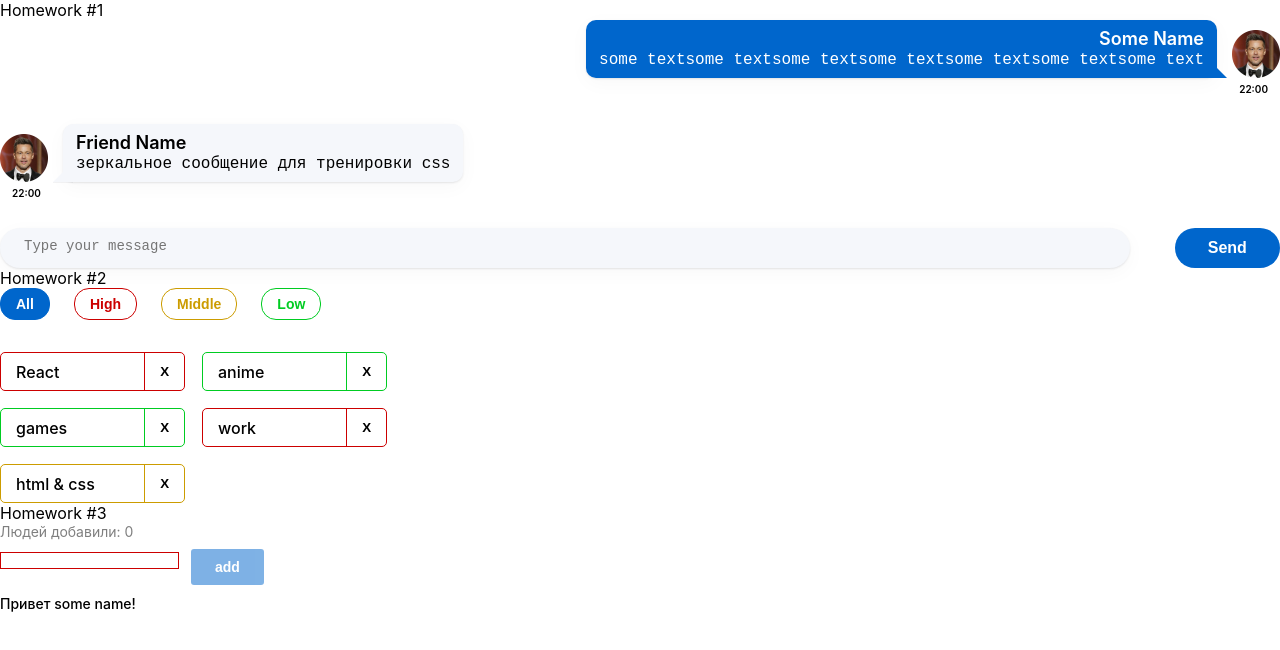
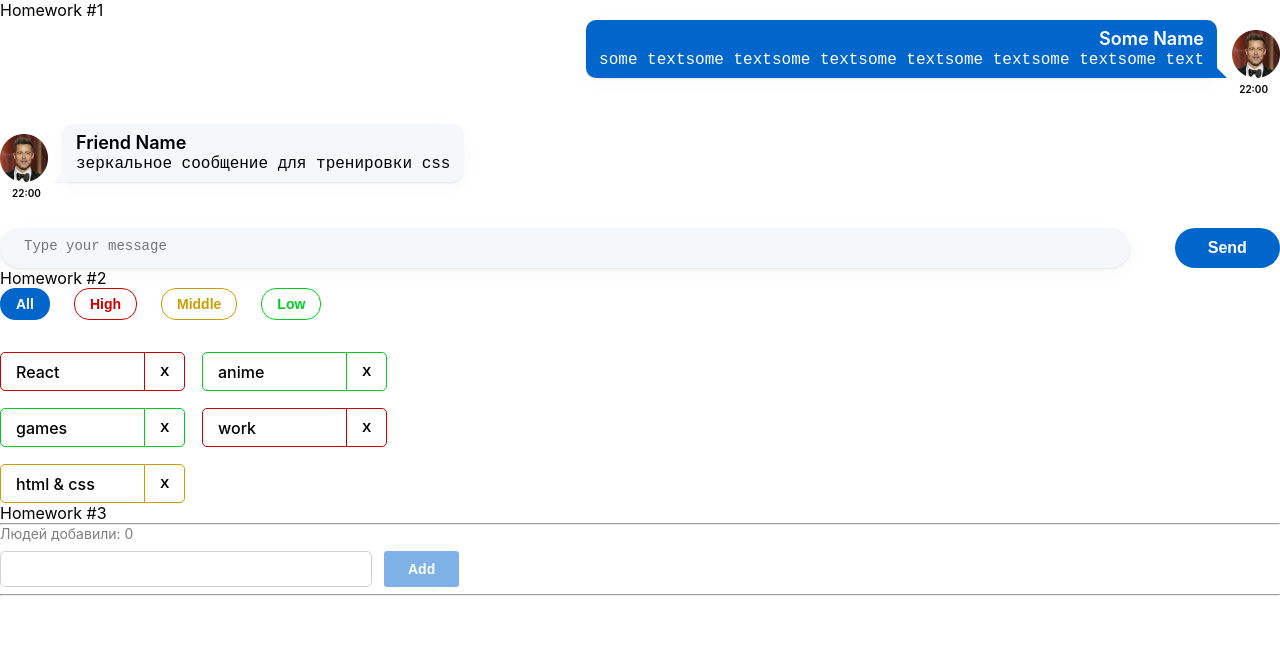
Before and after one commit to Ristretto1/Ignat_Tasks, a React (Create React App) app: page / in a window 1280 px wide. Shown: the top 650 px of the page. Built offline with nearby package versions, Linux system fonts and the light colour scheme.

Commit message:
unit 3 fix bugs

```diff
--- a/src/s2-homeworks/hw03/Greeting.tsx
+++ b/src/s2-homeworks/hw03/Greeting.tsx
@@ -1,20 +1,18 @@
-import React, {ChangeEvent, KeyboardEvent} from 'react'
+import React, { ChangeEvent, KeyboardEvent } from 'react'
 import s from './Greeting.module.css'
 
 type GreetingPropsType = {
-    name: string // need to fix any
-    setNameCallback: any // need to fix any
-    addUser: any // need to fix any
-    onBlur: any // need to fix any
-    onEnter: any // need to fix any
-    error: string // need to fix any
-    totalUsers: number // need to fix any
-    lastUserName?: any // need to fix any
+	name: string
+	setNameCallback: (e: ChangeEvent<HTMLInputElement>) => void
+	addUser: () => void
+	onBlur: () => void
+	onEnter: (e: KeyboardEvent<HTMLInputElement>) => void
+	error: string
+	totalUsers: number
+	lastUserName?: string
 }
 
-// презентационная компонента (для верстальщика)
-const Greeting: React.FC<GreetingPropsType> = (
-    {
+const Greeting: React.FC<GreetingPropsType> = ({
 	name,
 	setNameCallback,
 	addUser,
@@ -23,17 +21,14 @@ const Greeting: React.FC<GreetingPropsType> = (
 	error,
 	totalUsers,
 	lastUserName,
-    } // деструктуризация пропсов
-) => {
-    const inputClass = s.errorInput // need to fix with (?:)
+}) => {
+	const inputClass = `${s.input} ${error.length && s.errorInput}`
 
 	return (
 		<div id={'hw3-form'} className={s.greetingForm}>
 			<div className={s.text}>
 				{'Людей добавили: '}
-                <span id={'hw3-users-total'}>
-                    {totalUsers}
-                </span>
+				<span id={'hw3-users-total'}>{totalUsers}</span>
 			</div>
 
 			<div className={s.inputAndButtonContainer}>
@@ -57,7 +52,7 @@ const Greeting: React.FC<GreetingPropsType> = (
 					className={s.button}
 					disabled={!name.trim()}
 				>
-                    add
+					Add
 				</button>
 			</div>
 
--- a/src/s2-homeworks/hw03/GreetingContainer.tsx
+++ b/src/s2-homeworks/hw03/GreetingContainer.tsx
@@ -1,47 +1,49 @@
-import React, {ChangeEvent, KeyboardEvent, useState} from 'react'
+import React, { ChangeEvent, KeyboardEvent, useState } from 'react'
 import Greeting from './Greeting'
-import {UserType} from './HW3'
+import { UserType } from './HW3'
 
 type GreetingContainerPropsType = {
-    users: UserType[] // need to fix any
-    addUserCallback: (name: string) => void // need to fix any
+	users: UserType[]
+	addUserCallback: (name: string) => void
 }
 
-export const pureAddUser = (name: string, setError: (error: string) => void, setName: (name: string) => void, addUserCallback: (name: string) => void) => {
-    // если имя пустое - показать ошибку, иначе - добавить юзера и очистить инпут
-    if (!name.trim()) {
+export const pureAddUser = (
+	name: string,
+	setError: (error: string) => void,
+	setName: (name: string) => void,
+	addUserCallback: (name: string) => void
+) => {
+	if (name.trim() === '') {
 		setError('Ошибка! Введите имя!')
 	} else {
+		addUserCallback(name)
 		setName('')
-        addUserCallback(name)
 	}
 }
 
-export const pureOnBlur = (name: string, setError: (error: string) => void) => { // если имя пустое - показать ошибку
-    !name.trim() && setError('Ошибка! Введите имя!')
+export const pureOnBlur = (name: string, setError: (error: string) => void) => {
+	if (name.trim() === '') setError('Ошибка! Введите имя!')
 }
 
-export const pureOnEnter = (e: KeyboardEvent<HTMLInputElement>, addUser: () => void) => { // если нажата кнопка Enter - добавить
+export const pureOnEnter = (
+	e: KeyboardEvent<HTMLInputElement>,
+	addUser: () => void
+) => {
 	if (e.key === 'Enter') addUser()
 }
 
-// более простой и понятный для новичков
-// function GreetingContainer(props: GreetingPropsType) {
-
-// более современный и удобный для про :)
 const GreetingContainer: React.FC<GreetingContainerPropsType> = ({
 	users,
 	addUserCallback,
 }) => {
-    // деструктуризация пропсов
-    const [name, setName] = useState<string>('') // need to fix any
-    const [error, setError] = useState<string>('') // need to fix any
+	const [name, setName] = useState<string>('')
+	const [error, setError] = useState<string>('')
 
-    const setNameCallback = (e: ChangeEvent<HTMLInputElement>) => { // need to fix any
-        setName(e.currentTarget.value) // need to fix
-
+	const setNameCallback = (e: ChangeEvent<HTMLInputElement>) => {
+		setName(e.currentTarget.value)
 		error && setError('')
 	}
+
 	const addUser = () => {
 		pureAddUser(name, setError, setName, addUserCallback)
 	}
@@ -54,8 +56,8 @@ const GreetingContainer: React.FC<GreetingContainerPropsType> = ({
 		pureOnEnter(e, addUser)
 	}
 
-    const totalUsers = users.length // need to fix
-    const lastUserName = 'some name' // need to fix
+	const totalUsers = users.length
+	const lastUserName = totalUsers ? users[users.length - 1].name : ''
 
 	return (
 		<Greeting
--- a/src/s2-homeworks/hw03/HW3.tsx
+++ b/src/s2-homeworks/hw03/HW3.tsx
@@ -1,5 +1,5 @@
-import React, {useState} from 'react'
-import {v1} from 'uuid'
+import { useState } from 'react'
+import { v1 } from 'uuid'
 import s2 from '../../s1-main/App.module.css'
 import GreetingContainer from './GreetingContainer'
 
@@ -19,36 +19,38 @@ import GreetingContainer from './GreetingContainer'
 
 // types
 export type UserType = {
-    _id: string // need to fix any
-    name: string // need to fix any
+	_id: string
+	name: string
 }
 
-export const pureAddUserCallback = (name: string, setUsers: (users: UserType[]) => void, users: UserType[]) => { // need to fix any
-    const user:UserType = { // need to fix
+export const pureAddUserCallback = (
+	name: string,
+	setUsers: (users: UserType[]) => void,
+	users: UserType[]
+) => {
+	const user = {
+		name,
 		_id: v1(),
-        name
 	}
 	setUsers([...users, user])
 }
 
 const HW3 = () => {
-    const [users, setUsers] = useState<UserType[]>([]) // need to fix any
-
-    const addUserCallback = (name: string) => { // need to fix any
+	const [users, setUsers] = useState<UserType[]>([])
+	const addUserCallback = (name: string) => {
 		pureAddUserCallback(name, setUsers, users)
 	}
 
 	return (
 		<div id={'hw3'}>
 			<div className={s2.hwTitle}>Homework #3</div>
+			<hr />
 			{/*для автоматической проверки дз (не менять)*/}
 
 			<div className={s2.hw}>
-                <GreetingContainer
-                    users={users}
-                    addUserCallback={addUserCallback}
-                />
+				<GreetingContainer users={users} addUserCallback={addUserCallback} />
 			</div>
+			<hr />
 		</div>
 	)
 }
```
Lines whose indentation alone changed are shown as unchanged.
